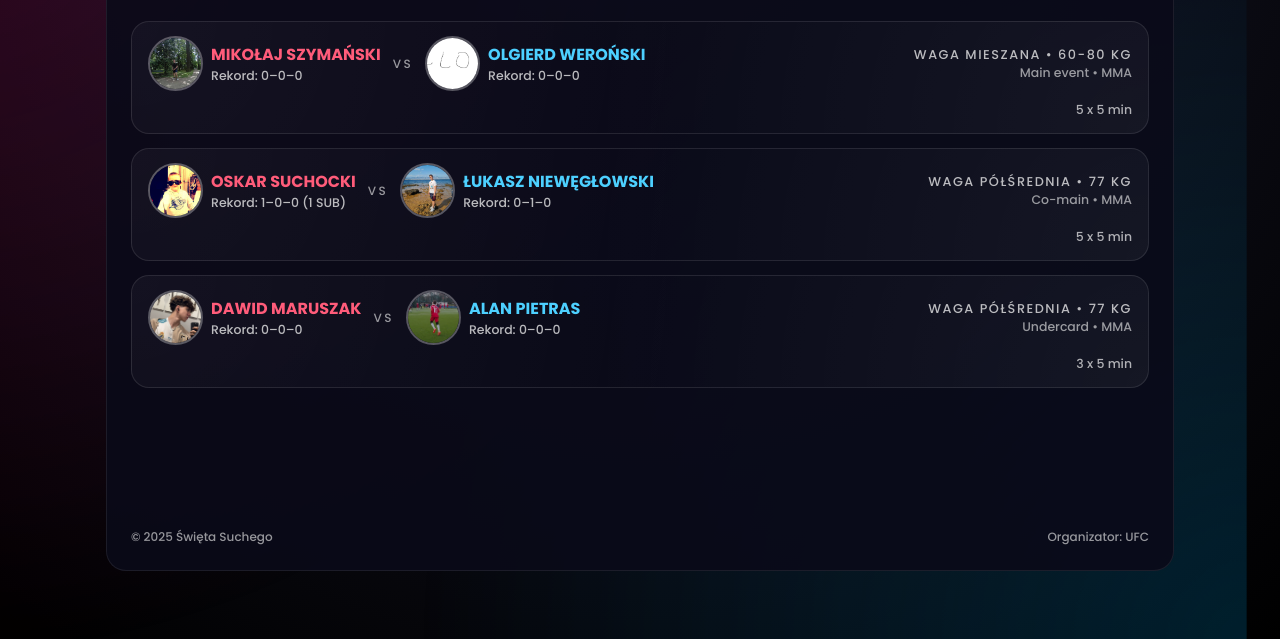
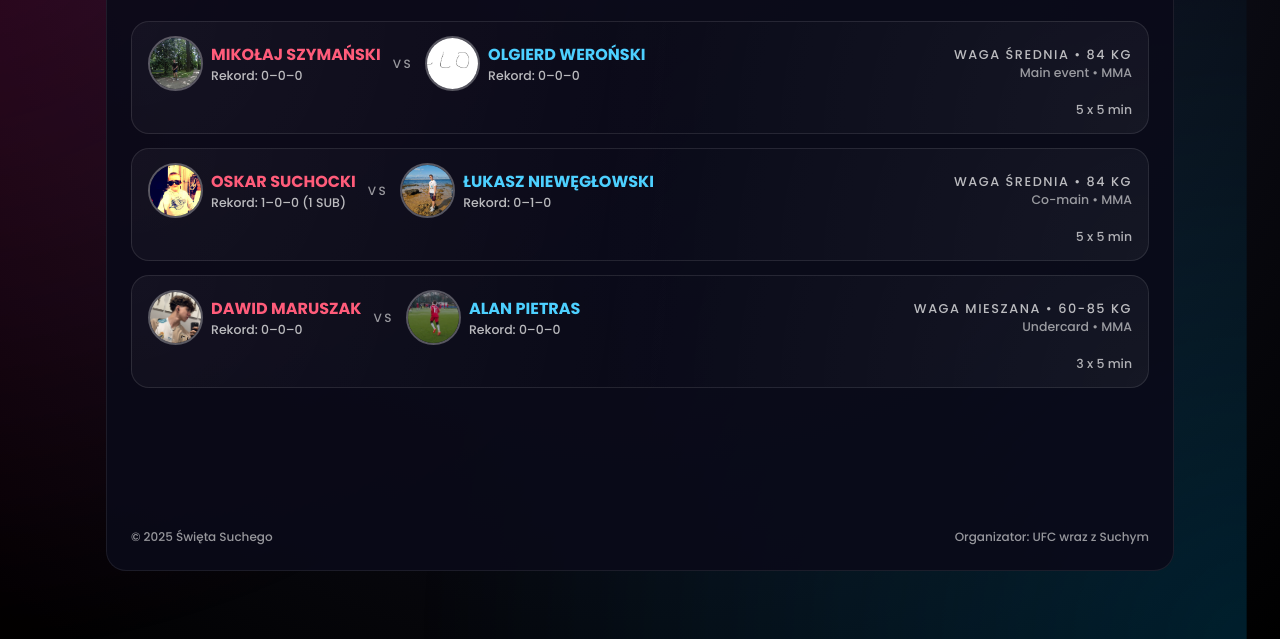
Before and after one commit to szymannsk1/swietasucheg0o, a plain HTML site: page index.html in a window 1280 px wide. Shown: the part 161-800 px from the top of the page. Drawn offline with Linux system fonts and the light colour scheme.

Commit message:
Update index.html

```diff
--- a/index.html
+++ b/index.html
@@ -255,7 +255,7 @@
             </div>
 
             <div class="fight-meta">
-              <div class="weight-class">Waga mieszana • 60-80 kg</div>
+              <div class="weight-class">Waga średnia • 84 kg</div>
               <div class="fight-type">Main event • MMA</div>
             </div>
           </div>
@@ -289,7 +289,7 @@
             </div>
 
             <div class="fight-meta">
-              <div class="weight-class">Waga półśrednia • 77 kg</div>
+              <div class="weight-class">Waga średnia • 84 kg</div>
               <div class="fight-type">Co-main • MMA</div>
             </div>
           </div>
@@ -323,7 +323,7 @@
             </div>
 
             <div class="fight-meta">
-              <div class="weight-class">Waga półśrednia • 77 kg</div>
+              <div class="weight-class">Waga mieszana • 60-85 kg</div>
               <div class="fight-type">Undercard • MMA</div>
             </div>
           </div>
@@ -337,7 +337,7 @@
 
       <footer class="footer">
         <span>© 2025 Święta Suchego</span>
-        <span>Organizator: UFC</span>
+        <span>Organizator: UFC wraz z Suchym</span>
       </footer>
     </section>
   </main>
```
